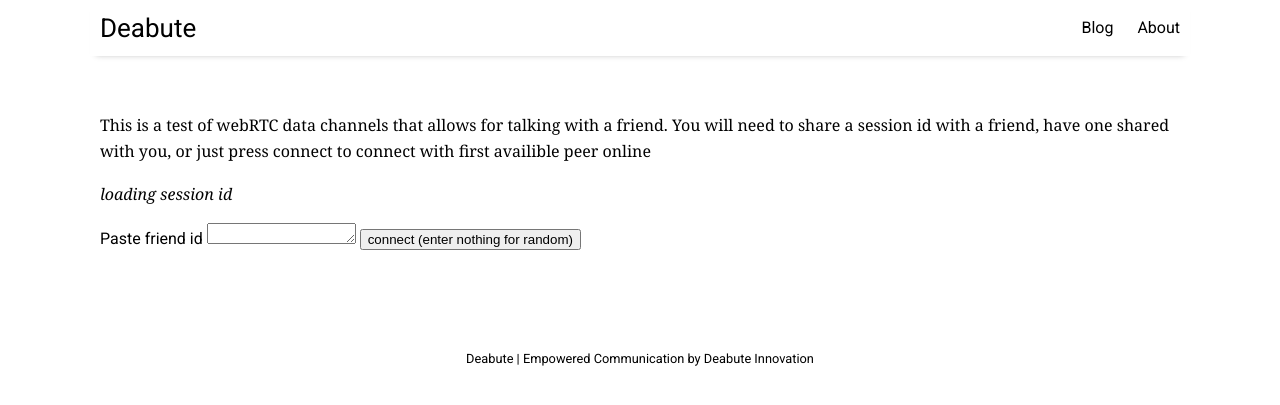
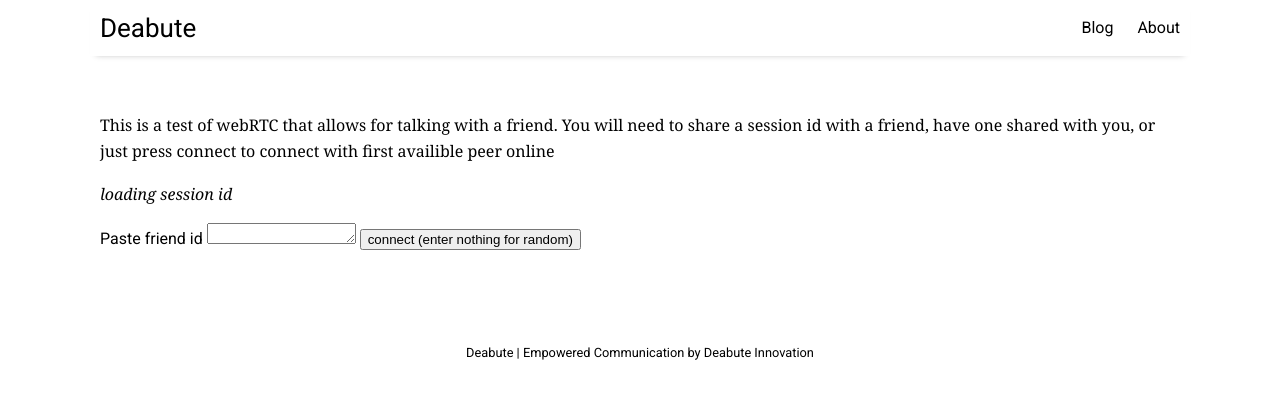
Before and after one commit to Deabute/deabute.com, a Jekyll site: the page built from chat.html, in a window 1280 px wide. Shown: the top 405 px of the page. Built offline with Jekyll 4.4.1, drawn with Linux system fonts in a browser that asks for light colours; nearby versions of some CDN libraries; part of the change alters nothing that is shown.

Commit message:
remove texting

```diff
--- a/assets/js/chat.js
+++ b/assets/js/chat.js
@@ -64,9 +64,7 @@ var dataPeer = {
         try {req = JSON.parse(message);}       // probably should be wrapped in error handler
         catch(error){}                         // if error we don't care there is a default object
         var res = {type: null};                // response
-        if(req.type === 'msg'){
-            app.appendMsg('Peer: ' + req.msg); // onmessage event returns an object
-        } else if(req.type === 'disconnect'){
+        if(req.type === 'disconnect'){
             ws.friend = '';
             app.changeMode();
             rtc.peer.close();
@@ -171,8 +169,6 @@ var app = {
     ],
     inputLabelEl: document.getElementById('inputLabel'),
     chatMode: false, // Determites if showing talkin mode or connecting mode
-    receiveBox: document.getElementById('receiveBox'),
-    sendBox: document.getElementById('sendBox'),
     sessionID: document.getElementById('sessionid'),
     sessionInput: document.getElementById('sessionInput'),
     setupBox: document.getElementById('setupBox'),
@@ -188,10 +184,8 @@ var app = {
             if(event.keyCode === 13){app.sendMsg();}
         });
     },
-    sendMsg: function(){ // send messages to peer
-        dataPeer.send({type: 'msg', msg: app.sendBox.value});
-        app.appendMsg('Me  : ' + app.sendBox.value);
-        app.sendBox.value = '';
+    modeButton: function(){ // Enter name / connect mic then enter friend name / connect
+
     },
     endChat: function(){
         dataPeer.send({type: 'disconnect'});
@@ -201,19 +195,12 @@ var app = {
         rtc.peer = null;
         app.changeMode();
     },
-    appendMsg: function(msg){  // add messages to message box
-        var line = document.createElement('p');
-        var txtNode = document.createTextNode(msg);
-        line.appendChild(txtNode);
-        app.receiveBox.appendChild(line);
-    },
     changeMode: function(){ // change between chat or connect view
         app.chatMode = !app.chatMode;
         if(app.chatMode){
             app.msgArea.style.visibility = 'visible';
             app.setupBox.style.visibility = 'hidden';
         } else {
-            app.receiveBox.innerHTML = '';
             app.msgArea.style.visibility = 'hidden';
             app.setupBox.style.visibility = 'visible';
         }
--- a/chat.html
+++ b/chat.html
@@ -4,7 +4,7 @@ title:
 ---
 
 <div id="setupBox">
-    <p>This is a test of webRTC data channels that allows for talking with a friend.
+    <p>This is a test of webRTC that allows for talking with a friend.
     You will need to share a session id with a friend, have one shared with you, or just press connect to connect with first availible peer online</p>
     <p id="sessionid"> <i>loading session id</i> </p>
     <label for="sessionInput" id="inputLabel">Paste friend id</label>
@@ -20,10 +20,7 @@ title:
 
 <div id="msgArea">
     <audio id="mediaStream" autoplay> unsuported </audio>
-    <div id="receiveBox"></div>
     <button onclick="app.endChat()" type="button" name="getInfo">End Call</button>
-    <textarea id="sendBox" rows="1" cols="80"></textarea>
-    <button onclick="app.sendMsg()" type="button" name="getInfo">Send Message</button>
 </div>
 
 <script type="text/javascript" src="{{ site.url }}/assets/js/chat.js"></script>
```
